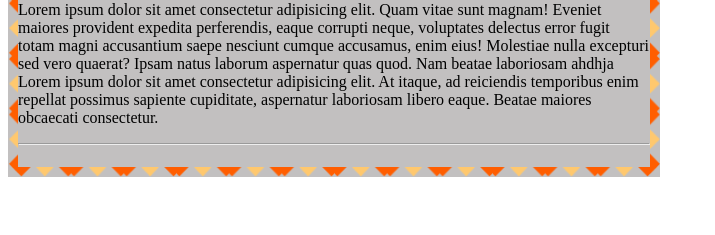
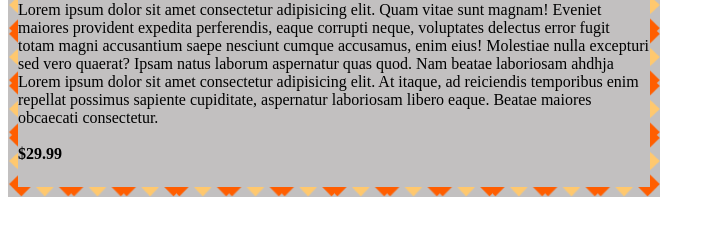
Before and after one commit to Sahrish006/CSS4, a plain HTML site: page index.html in a window 1280 px wide. Shown: the part 351-586 px from the top of the page, without its empty margins (0-715 px from the left). Drawn offline with Linux system fonts and the light colour scheme.

Commit message:
modifying css code

```diff
--- a/index.html
+++ b/index.html
@@ -9,8 +9,8 @@
   <body>
     <div id="my-id">
       <img src="./product-image.jpg" alt="" />
+      <h1 class="first-title">Premium Widget</h1>
       <p class="first-para" >
-        <h1 class="first-title">Premium Widget</h1>
         Lorem ipsum dolor sit amet consectetur adipisicing elit. Quam vitae sunt
         magnam! Eveniet maiores provident expedita perferendis, eaque corrupti
         neque, voluptates delectus error fugit totam magni accusantium saepe
@@ -21,7 +21,6 @@
         cupiditate, aspernatur laboriosam libero eaque. Beatae maiores obcaecati
         consectetur.
       </p>
-      <hr>
       <p class=second-para> $29.99</p>
     </div>
   </body>
--- a/style.css
+++ b/style.css
@@ -8,9 +8,9 @@ img {
   text-align: center;
 }
 .first-para {
+  overflow: scroll;
 }
 #my-id {
-  overflow: auto;
   border: 2px solid orange;
   background-color: rgb(194, 192, 192);
   border-image: url("border-image.png") 11 11 11 11 round;
@@ -18,10 +18,10 @@ img {
   border-image-repeat: round;
   border-image-width: 10px;
   width: 50%;
-  height: 500px;
+  height: 520px;
 }
 .second-para {
-  padding-bottom: 20px;
-  padding-top: 30px;
+  padding-bottom: 2px;
+  padding-top: 2px;
   font-weight: bold;
 }
```
